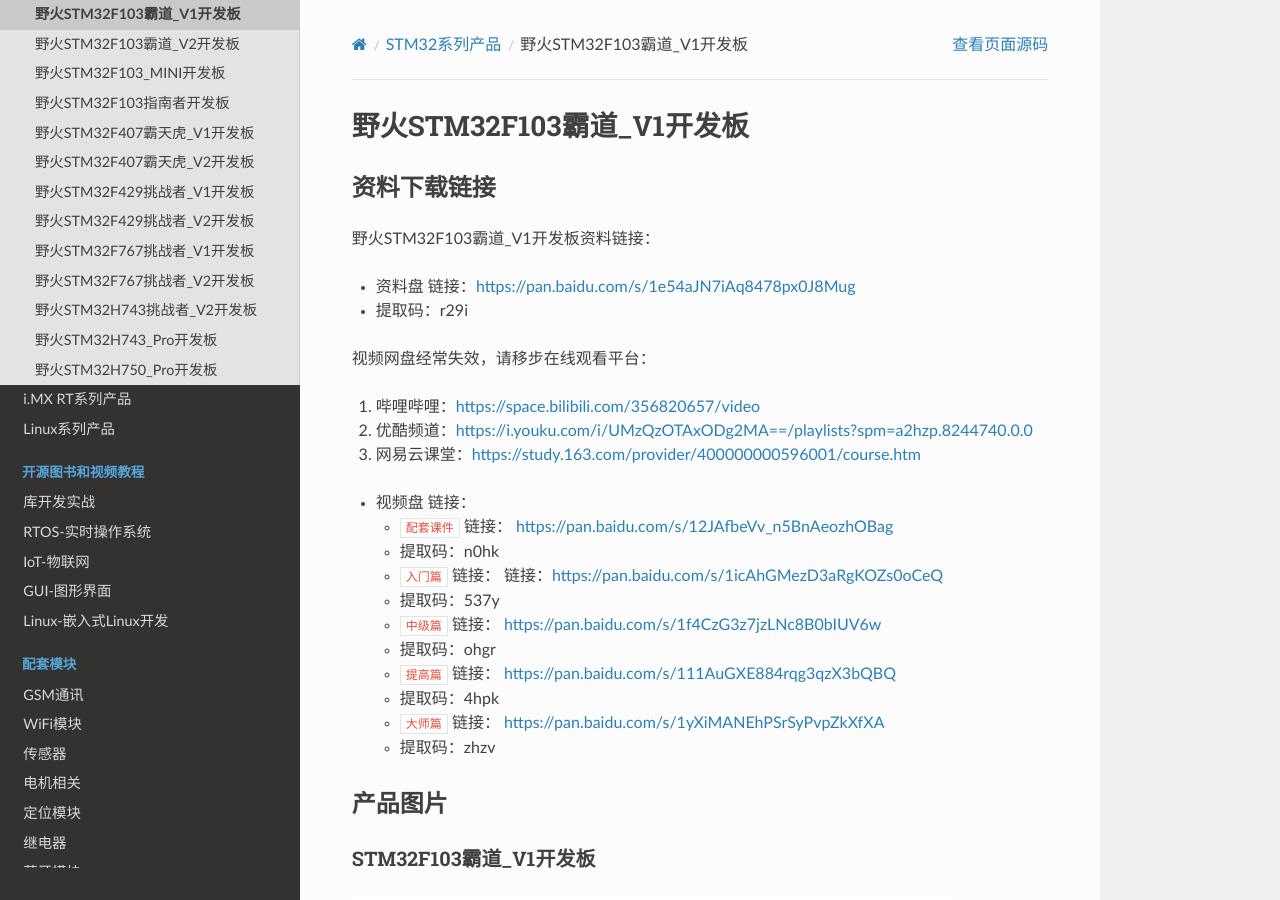
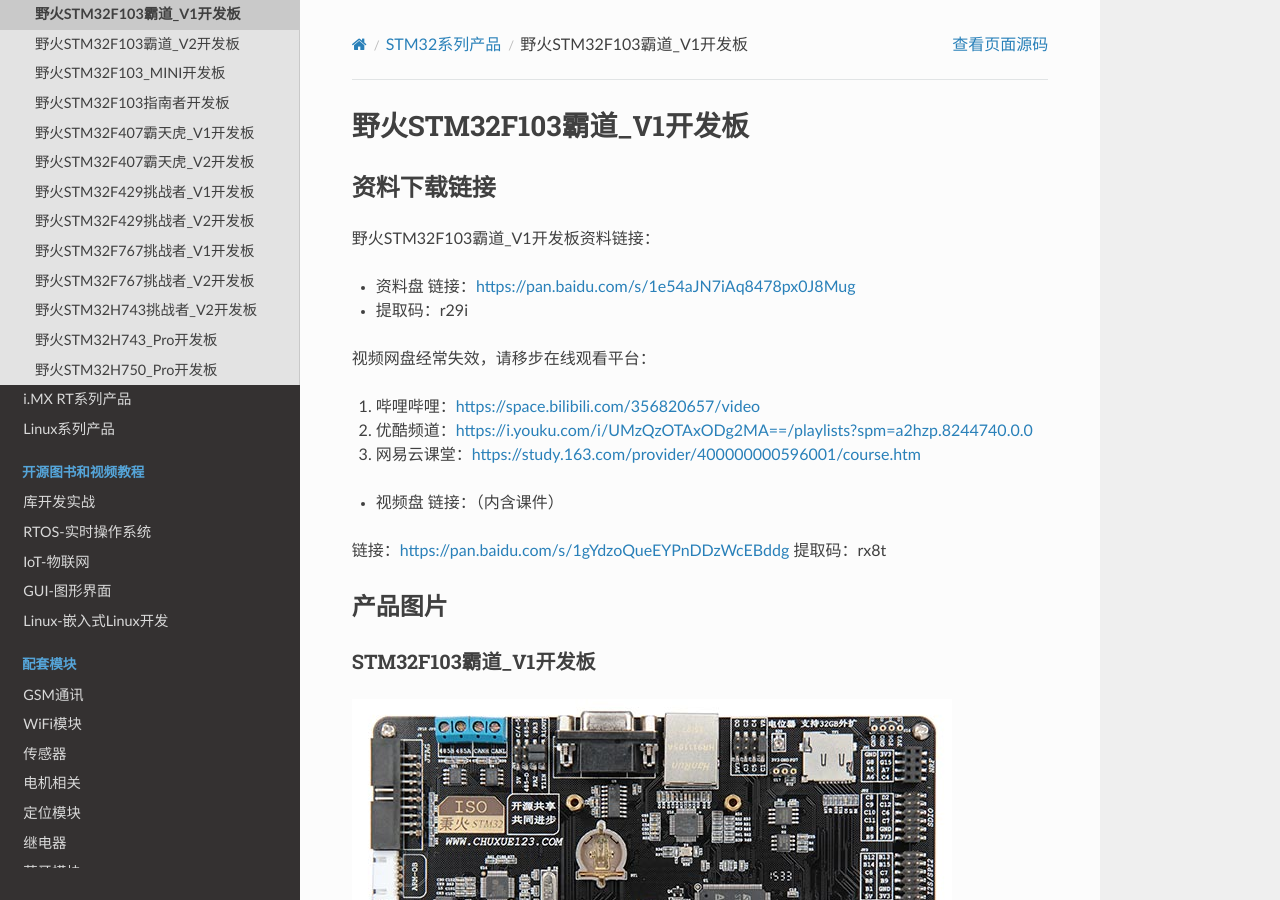
Before and after one commit to Embedfire/ebf_products, a Sphinx documentation site: the page built from documentation/stm32/ebf_stm32f103_badao_v1.rst, in a window 1280 px wide and 900 px high. Built offline with Sphinx 7.4.7 and the Read the Docs theme 2.0.0, drawn with Linux system fonts in a browser that asks for light colours; pages that are not in the unit, such as notebooks, are missing from menus.

Commit message:
Update ebf_stm32f103_badao_v1.rst

```diff
--- a/documentation/stm32/ebf_stm32f103_badao_v1.rst
+++ b/documentation/stm32/ebf_stm32f103_badao_v1.rst
@@ -15,28 +15,13 @@
 #. 优酷频道：https://i.youku.com/i/UMzQzOTAxODg2MA==/playlists?spm=a2hzp.8244740.0.0
 #. 网易云课堂：https://study.163.com/provider/400000000596001/course.htm
 
--  视频盘 链接：
 
-   -  ``配套课件``
-      链接： https://pan.baidu.com/s/12JAfbeVv_n5BnAeozhOBag
+-  视频盘 链接：（内含课件）
 
-   -  提取码：n0hk
 
-   -  ``入门篇`` 链接： 链接：https://pan.baidu.com/s/1icAhGMezD3aRgKOZs0oCeQ
+链接：https://pan.baidu.com/s/1gYdzoQueEYPnDDzWcEBddg
+提取码：rx8t
 
-   -  提取码：537y
-
-   -  ``中级篇`` 链接： https://pan.baidu.com/s/1f4CzG3z7jzLNc8B0bIUV6w
-
-   -  提取码：ohgr
-
-   -  ``提高篇`` 链接： https://pan.baidu.com/s/111AuGXE884rqg3qzX3bQBQ
-
-   -  提取码：4hpk
-
-   -  ``大师篇`` 链接： https://pan.baidu.com/s/1yXiMANEhPSrSyPvpZkXfXA
-
-   -  提取码：zhzv
 
 
 产品图片
```
